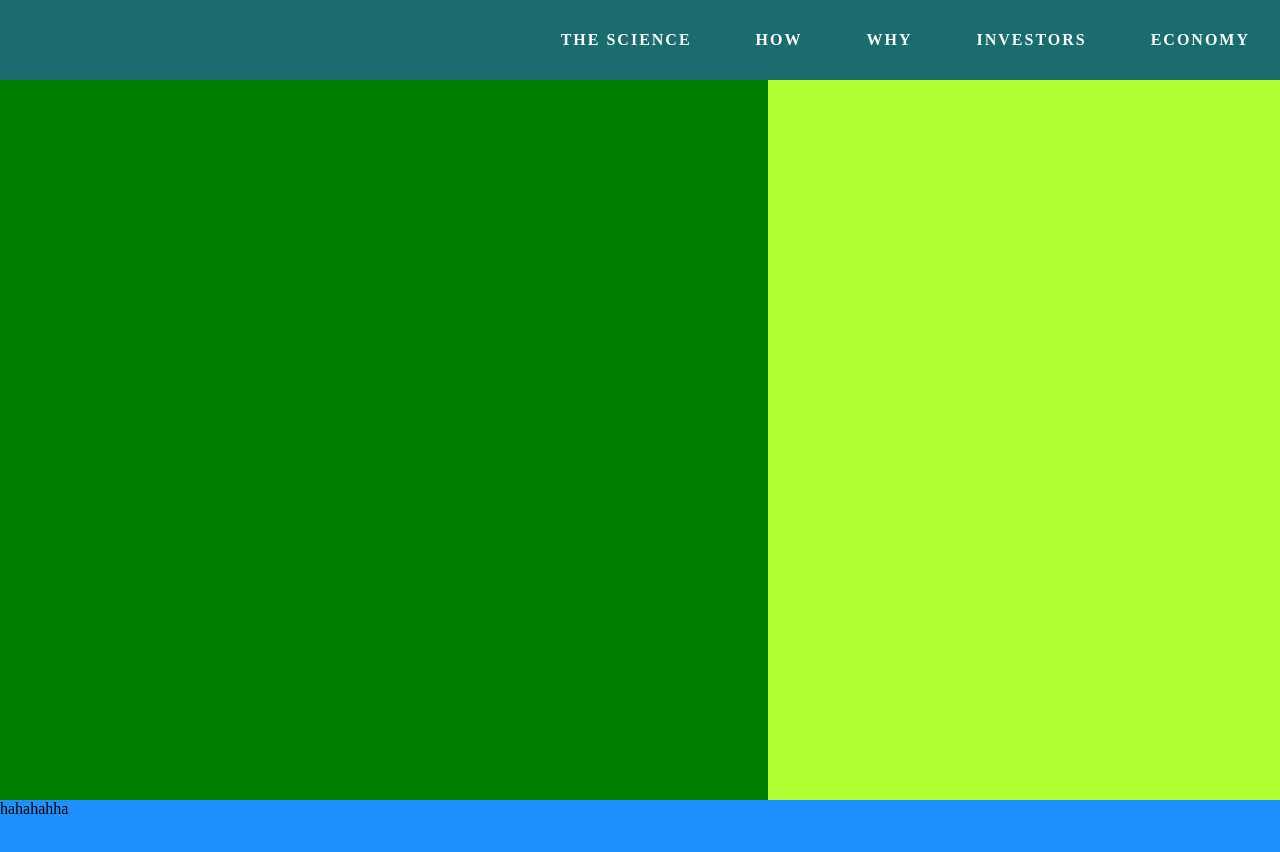
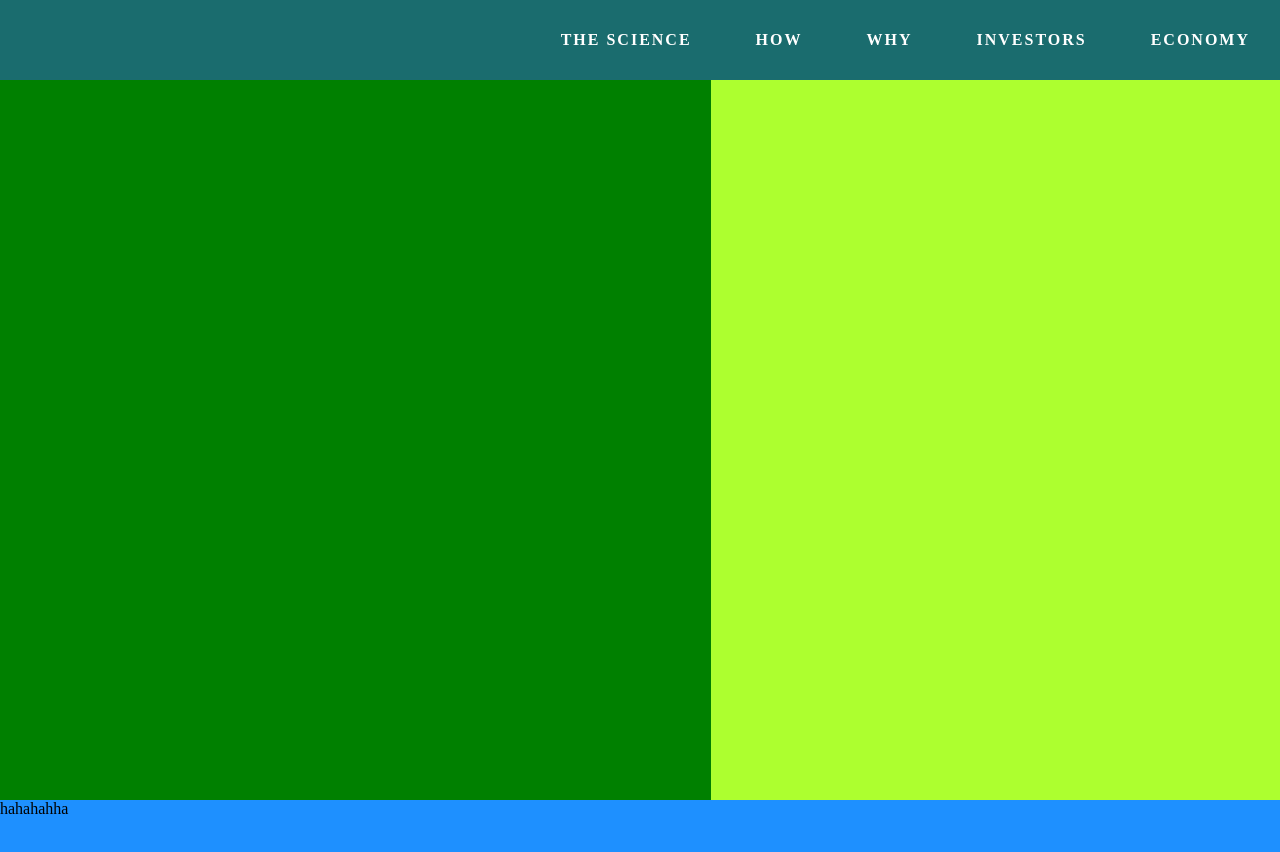
Before and after one commit to ElzatArkin0128/final_project, a plain HTML site: page index.html in a window 1280 px wide. Drawn offline with Linux system fonts and the light colour scheme.

Commit message:
fixed footer issue

```diff
--- a/main.css
+++ b/main.css
@@ -40,20 +40,22 @@
 }
 
 .grid1{
-    width: 100%;
-    display: flex;
+
+    display: grid;
 }
 
 .counter{
     height: 800px;
-    width: 60%;
+    grid-column: 1/6;
+    grid-row: auto;
     background-color: green;
-    float: left;
+
 }
 
 .app{
     height: 800px;
-    width: 40%;
+    grid-column: 6/10;
+    grid-row: auto;
     background-color: greenyellow;
     float: left;
 }
@@ -151,6 +153,7 @@
     }
 
    .foot{
+       padding-top: 50vw;
         height: 300px;
         width: 100%;
         display: block;
```
Also changed, not shown: index.html (+1 -0 lines).
